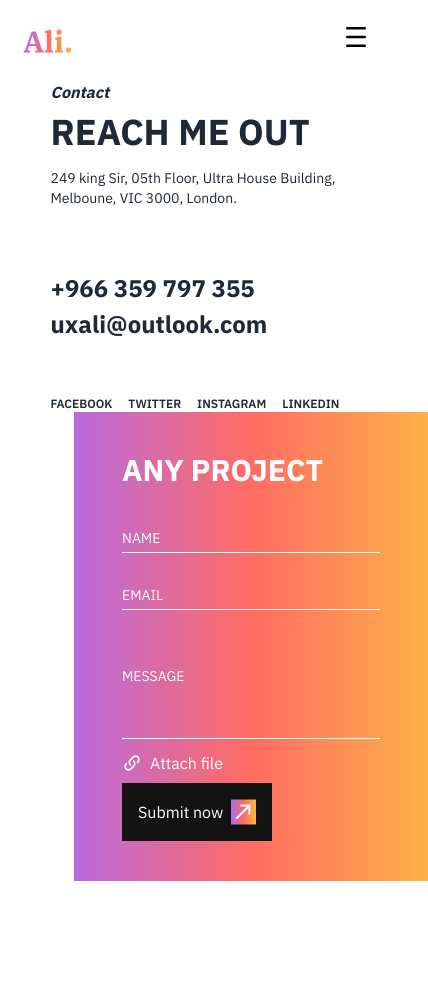
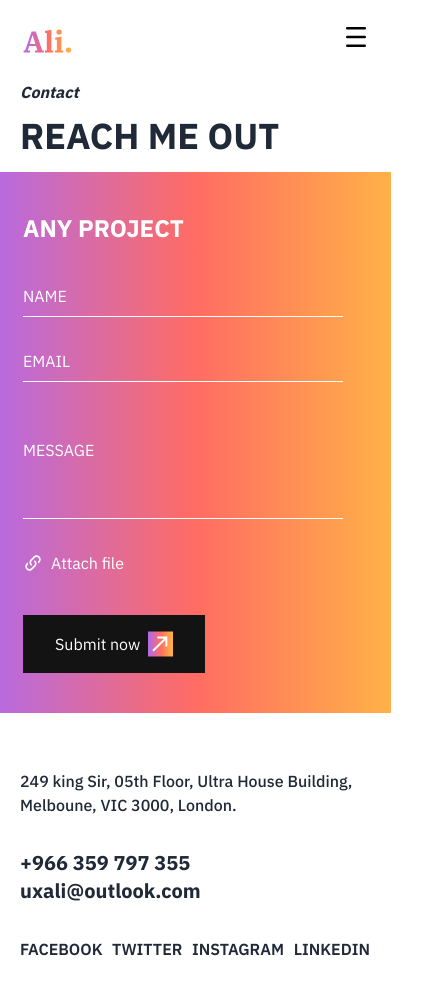
Before and after one commit to HamadBakeel/ali-portfolio, a Next.js app: page /contact in a window 390 px wide. Shown: the whole page, 428 px wide, since content can reach past the window. Before the commit the page ends 961 px from the top, so only its background shows below. Built offline with nearby package versions, Linux system fonts and the light colour scheme.

Commit message:
feat: responsive contact page

```diff
--- a/app/contact/page.tsx
+++ b/app/contact/page.tsx
@@ -37,22 +37,39 @@ export default function Home() {
     },
   ];
   return (
-    <main className="grid grid-cols-1 md:grid-cols-12 space-x-28 w-full min-h-screen items-center justify-items-center px-[18px] py-[80px] md:px-[4vw] lg:px-[6vw] xl:px-[10vw] md:py-0">
-      <section className=" col-span-4 ">
-        <PageTitle text="Contact" />
-        <PageSubtitle text="reach me out" additionalClasses="mt-2 mb-4" />
-        <p className="text-sm">
+    <main
+      className="grid grid-cols-1 md:grid-cols-12 min-h-screen w-full items-center justify-items-center
+    px-5 pt-[80px] md:px-[4vw] lg:px-[6vw] xl:px-[6vw]"
+    >
+      <PageTitle text="Contact" additionalClasses="block md:hidden md:col-span-12 w-full" />
+      <PageSubtitle
+        text="reach me out"
+        additionalClasses="mt-2 mb-4 block md:hidden md:col-span-12 w-full"
+      />
+      <section className=" col-span-1 md:col-span-4 order-2 md:order-1 w-full pb-8 md:pb-0">
+      <PageTitle text="Contact" additionalClasses="col-span-1 hidden md:block w-full" />
+      <PageSubtitle
+        text="reach me out"
+        additionalClasses="mt-2 mb-6 col-span-1 hidden md:block w-full"
+      />
+        <p className="text-base md:text-xs font-medium">
           249 king Sir, 05th Floor, Ultra House Building, <br />
           Melboune, VIC 3000, London.
         </p>
 
-        <h4 className="text-2xl font-bold mt-16 mb-1">+966 359 797 355</h4>
-        <h4 className="text-2xl font-bold">uxali@outlook.com</h4>
+        <h4 className="text-xl md:text-2xl font-bold mt-8 md:mt-16 md:mb-1">
+          +966 359 797 355
+        </h4>
+        <h4 className="text-xl md:text-2xl font-bold">uxali@outlook.com</h4>
 
-        <div className="flex gap-4 mt-14">
+        <div className="flex justify-between md:justify-start md:gap-4 w-full mt-8 md:mt-14">
           {socialMedia.map((item, id) => {
             return (
-              <a className="text-xs font-semibold" href={item.link} key={id}>
+              <a
+                className="text-base md:text-xs font-semibold"
+                href={item.link}
+                key={id}
+              >
                 {item.name.toUpperCase()}
               </a>
             );
@@ -60,8 +77,10 @@ export default function Home() {
         </div>
       </section>
 
-      <section className="col-span-8 bg-gradient-custom px-12 py-10 w-full">
-        <h2 className="text-white text-3xl font-bold uppercase">Any project</h2>
+      <section className="col-span-1 md:col-span-8 bg-gradient-custom pl-6 pr-12 md:px-12 py-10 -mx-5 md:mx-0 w-[112%] md:w-full order-1 md:order-2 mb-14 md:mb-0">
+        <h2 className="text-white text-2xl md:text-3xl font-bold uppercase">
+          Any project
+        </h2>
         <form
           id="form"
           className="grid grid-cols-1 md:grid-cols-2 gap-x-8 mt-7"
@@ -73,15 +92,18 @@ export default function Home() {
               name="name"
               placeholder=" "
               required
-              className="pt-2 pb-1 block w-full px-0 mt-0 bg-transparent border-b-[1.5px] border-white appearance-none focus:outline-none focus:ring-0 text-white"
+              className="pt-3 pb-2 md:pt-2 block w-full px-0 mt-0 bg-transparent border-b-[1.5px] border-white appearance-none focus:outline-none focus:ring-0 text-white"
             />
             <label
               htmlFor="name"
-              className="absolute duration-300 top-3 -z-1 origin-0 text-white text-sm uppercase"
+              className="absolute duration-300 top-3 -z-1 origin-0 text-white text-base md:text-sm uppercase"
             >
               Name
             </label>
-            <span className="text-sm text-red-600 hidden" id="error">
+            <span
+              className="text-base md:text-sm text-red-600 hidden"
+              id="error"
+            >
               Name is required
             </span>
           </div>
@@ -91,36 +113,42 @@ export default function Home() {
               type="email"
               name="email"
               placeholder=" "
-              className="pt-2 pb-1 block w-full px-0 mt-0 bg-transparent border-b-[1.5px] border-white appearance-none focus:outline-none focus:ring-0 text-white"
+              className="pt-3 pb-2 md:pt-2 block w-full px-0 mt-0 bg-transparent border-b-[1.5px] border-white appearance-none focus:outline-none focus:ring-0 text-white"
             />
             <label
               htmlFor="email"
-              className="absolute duration-300 top-3 -z-1 origin-0 text-white text-sm uppercase"
+              className="absolute duration-300 top-3 -z-1 origin-0 text-white text-base md:text-sm uppercase"
             >
               Email
             </label>
-            <span className="text-sm text-red-600 hidden" id="error">
+            <span
+              className="text-base md:text-sm text-red-600 hidden"
+              id="error"
+            >
               Email address is required
             </span>
           </div>
 
-          <div className="relative z-0 w-full mb-3 mt-6 col-span-1 md:col-span-2">
+          <div className="relative z-0 w-full mb-8 md:mb-3 mt-6 col-span-1 md:col-span-2">
             <textarea
               name="message"
               rows={3}
-              className="pt-2 pb-1 resize-none block w-full px-0 mt-0 bg-transparent border-b-[1.5px] border-white appearance-none focus:outline-none  text-white"
+              className="pt-3 pb-2 md:pt-2 resize-none block w-full px-0 mt-0 bg-transparent border-b-[1.5px] border-white appearance-none focus:outline-none  text-white"
             />
             <label
               htmlFor="message"
-              className="absolute duration-300 top-3 -z-1 origin-0 text-white text-sm uppercase"
+              className="absolute duration-300 top-3 -z-1 origin-0 text-white text-base md:text-sm uppercase"
             >
               Message
             </label>
-            <span className="text-sm text-red-600 hidden" id="error">
+            <span
+              className="text-base md:text-sm text-red-600 hidden"
+              id="error"
+            >
               Email address is required
             </span>
           </div>
-          <div className="col-span-1 md:col-span-2">
+          <div className="col-span-1 md:col-span-2 mb-8">
             <label
               htmlFor="upload"
               className="flex items-center gap-2 cursor-pointer text-white"
@@ -162,7 +190,7 @@ export default function Home() {
           bg-sport-black
           hover:bg-opacity-75 transition text-white
            md:text-sm flex justify-center items-center gap-2
-           px-4 py-4 md:px-6 md:py-2 mt-2 md:mt-7
+           px-8 py-4 md:px-6 md:py-2 mt-2 md:mt-7
           "
             >
               Submit now
```
